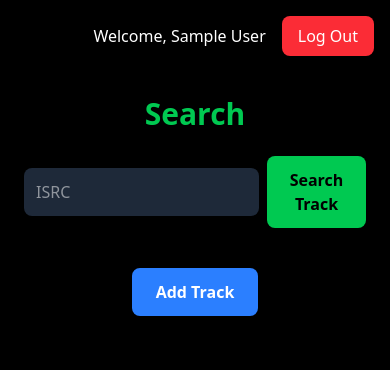
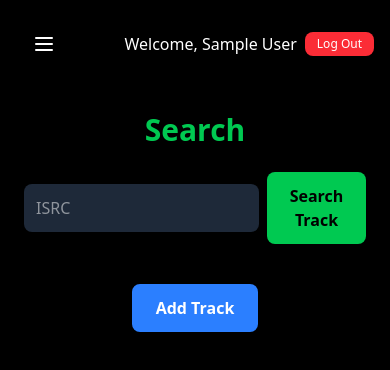
Before and after one commit to karinagb/Track_App, a React (Vite) app: page /Search in a window 390 px wide. Shown: the top 370 px of the page. Built offline with nearby package versions, Linux system fonts and the light colour scheme; sample sign-in values are in the browser's storage.

Commit message:
mobile menu

```diff
--- a/package.json
+++ b/package.json
@@ -11,6 +11,7 @@
   },
   "dependencies": {
     "@tailwindcss/vite": "^4.0.6",
+    "lucide-react": "^0.475.0",
     "react": "^19.0.0",
     "react-dom": "^19.0.0",
     "react-router-dom": "^7.1.5",
--- a/src/components/NavBar.tsx
+++ b/src/components/NavBar.tsx
@@ -1,20 +1,31 @@
 import { useNavigate } from "react-router-dom";
+import { useState } from "react";
+import { Menu, X } from "lucide-react";
 
 function NavBar() {
   const navigate = useNavigate();
+  const [isOpen, setIsOpen] = useState(false);
 
   return (
     <nav className="bg-black text-white p-4">
       <div className="container mx-auto flex justify-between items-center">
-        <div className="hidden md:flex space-x-6">
+        <button
+          onClick={() => setIsOpen(!isOpen)}
+          className="md:hidden focus:outline-none">
+          {isOpen ? <X size={24} /> : <Menu size={24} />}
+        </button>
+        <div
+          className={`absolute top-16 left-0 w-full bg-black text-center p-4 md:relative md:top-0 md:flex md:space-x-6 md:p-0 md:w-auto ${
+            isOpen ? "block" : "hidden"
+          }`}>
           <button
             onClick={() => navigate("/Search")}
-            className="hover:text-green-400 transition">
+            className="block md:inline hover:text-green-400 transition">
             Search
           </button>
           <button
             onClick={() => navigate("/Add")}
-            className="hover:text-green-400 transition">
+            className="block md:inline hover:text-green-400 transition">
             Add
           </button>
         </div>
--- a/src/components/User.tsx
+++ b/src/components/User.tsx
@@ -13,11 +13,13 @@ function User() {
   };
 
   return (
-    <div className="flex items-center space-x-4">
-      <p className="text-white font-medium">Welcome, {userName}</p>
+    <div className="flex flex-row items-center space-x-2 md:space-x-4 md:space-y-0">
+      <p className="text-white font-medium text-center md:text-left">
+        Welcome, {userName}
+      </p>
       <button
-        onClick={() => logOut()}
-        className="px-4 py-2 bg-red-500 text-white rounded-lg hover:bg-red-400 transition">
+        onClick={logOut}
+        className="px-3 py-1 text-xs md:px-6 md:py-2 md:text-base bg-red-500 text-white rounded-lg hover:bg-red-400 transition">
         Log Out
       </button>
     </div>
```
Also changed, not shown: 1 other file (tests, documents, lock files or other folders).
